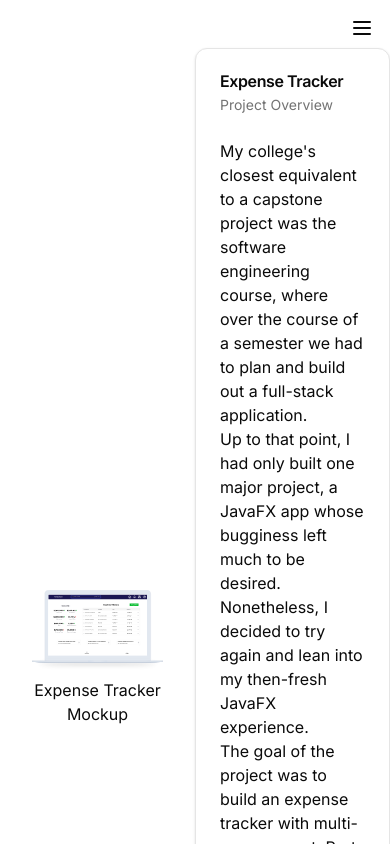
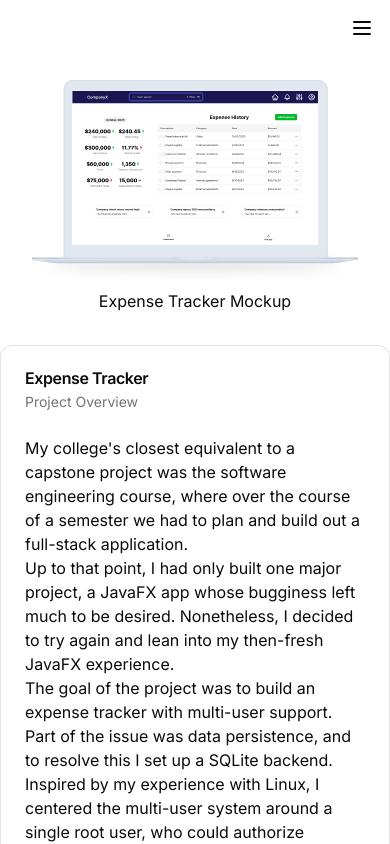
Before and after one commit to availe/Personal-Website-V2, a Next.js app: page /projects in a window 390 px wide. Shown: the top 844 px of the page. Built offline with nearby package versions, Linux system fonts and the light colour scheme.

Commit message:
Update project-entry.tsx

```diff
--- a/src/components/project/project-entry.tsx
+++ b/src/components/project/project-entry.tsx
@@ -19,7 +19,7 @@ interface ProjectEntryProps {
 }
 
 const ImageSection = ({ src, alt }: { src: string; alt: string }) => (
-  <div className="w-1/2 flex justify-center p-8">
+  <div className="w-full md:w-1/2 flex justify-center p-8">
     <figure className="flex flex-col justify-center items-center">
       <Image
         src={src}
@@ -44,7 +44,7 @@ const TextSection = ({
   details: string[];
   codeUrl?: string;
 }) => (
-  <div className="w-1/2">
+  <div className="w-full md:w-1/2">
     <Card>
       <CardHeader>
         <CardTitle>{title}</CardTitle>
@@ -81,7 +81,7 @@ const ProjectEntry: React.FC<ProjectEntryProps> = ({
   imageLeft = true,
 }) => (
   <div className="flex flex-col container mx-auto">
-    <section aria-labelledby="project-title" className="flex w-full">
+    <section aria-labelledby="project-title" className="flex flex-col md:flex-row w-full">
       {imageLeft ? (
         <>
           <ImageSection src={imageSrc} alt={imageAlt} />
```
